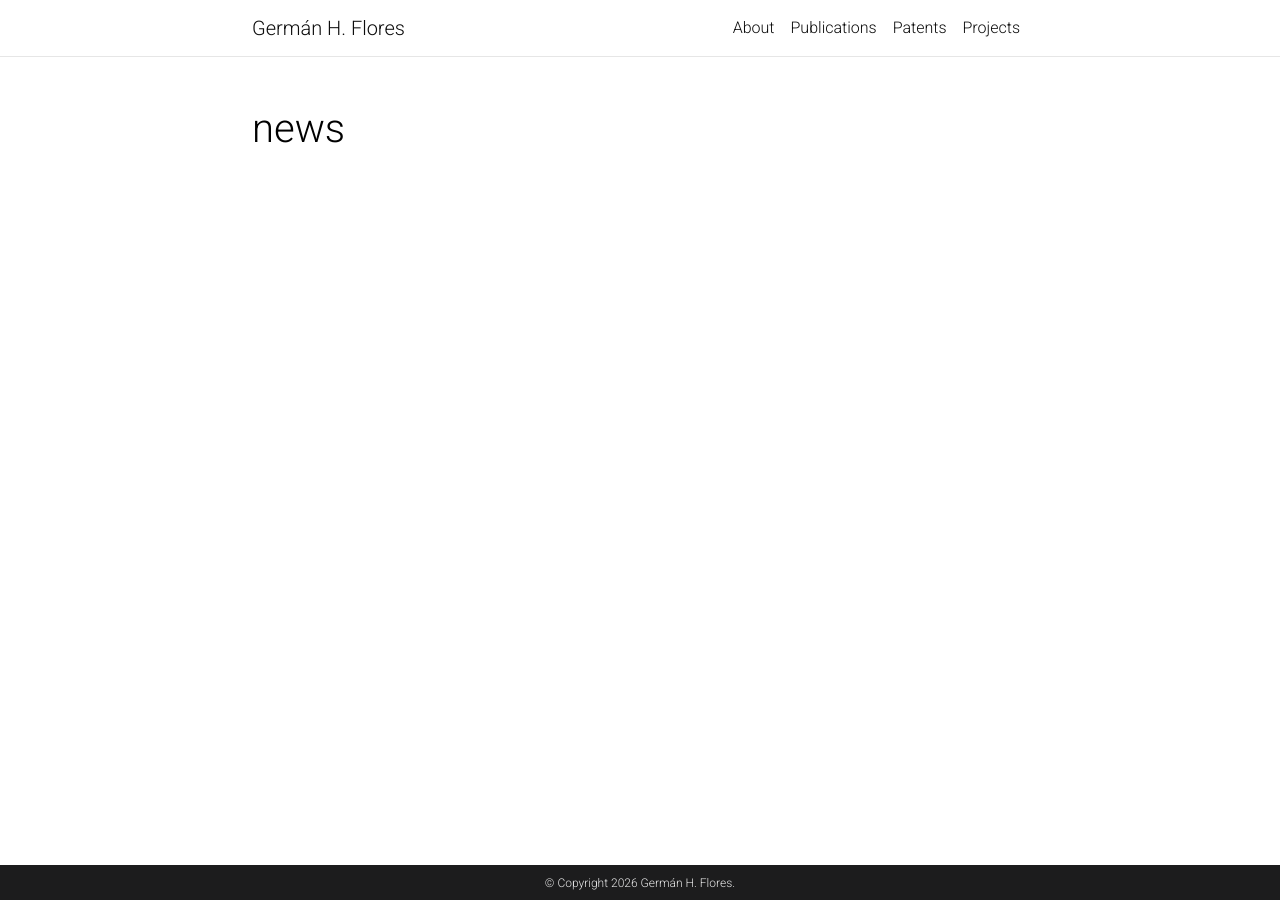
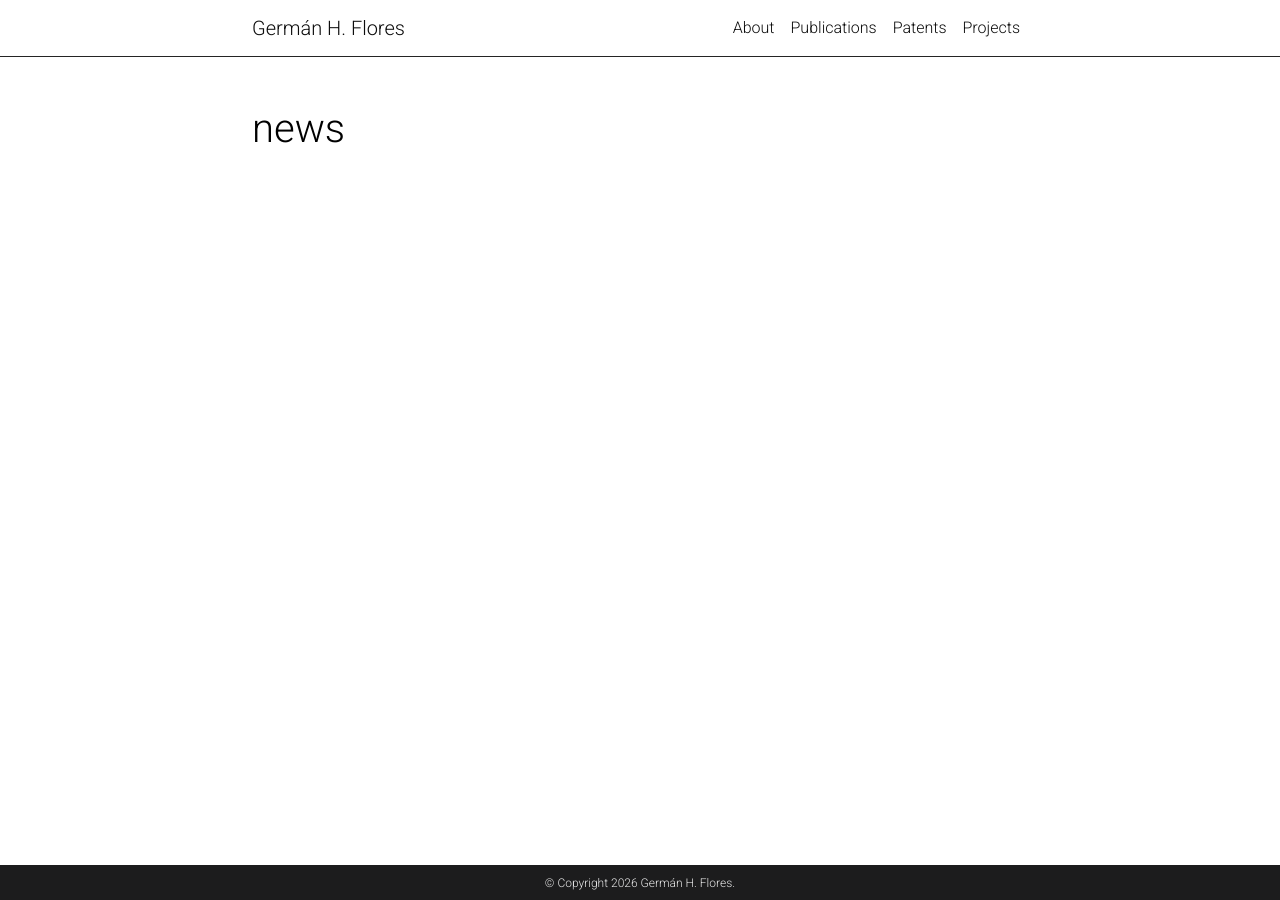
Before and after one commit to ghfloreslab/ghfloreslab.github.io, a Jekyll site: the page built from news.html, in a window 1280 px wide. Built offline with Jekyll 4.4.1, drawn with Linux system fonts in a browser that asks for light colours; comment, search, counter and statistics services are not loaded; a style sheet for code colours, icons or effects is not loaded.

Commit message:
fixed compatability isues and style of some elements

```diff
--- a/_sass/_themes.scss
+++ b/_sass/_themes.scss
@@ -13,7 +13,7 @@
   --global-footer-text-color: #{$grey-color-light};
   --global-footer-link-color: #{$white-color};
   --global-distill-app-color: #{$grey-color};
-  --global-divider-color: rgba(0,0,0,.1);
+  --global-divider-color: rgba(0,0,0,.9);
   --global-card-bg-color: #{$white-color};
 
   .fa-sun {
--- a/_sass/_variables.scss
+++ b/_sass/_variables.scss
@@ -2,7 +2,7 @@
  * Variables used throughout the theme.
  * To adjust anything, simply edit the variables below and rebuild the theme.
  ******************************************************************************/
-
+@use "sass:color";
 
 // Colors
 $red-color:           #FF3636 !default;
@@ -11,20 +11,20 @@
 $blue-color:          #0076df !default;
 $blue-color-dark:     #00369f !default;
 $cyan-color:          #2698BA !default;
-$light-cyan-color:    lighten($cyan-color, 25%);
+$light-cyan-color:    color.adjust($cyan-color, $lightness: 25%);//lighten($cyan-color, 25%);
 $green-color:         #00ab37 !default;
 $green-color-lime:    #B7D12A !default;
 $green-color-dark:    #009f06 !default;
 $green-color-light:   #ddffdd !default;
 $green-color-bright:  #11D68B !default;
 $purple-color:        #258DAF !default; //        #B509AC !default; af0000
-$light-purple-color:  lighten($purple-color, 25%);
+$light-purple-color:  color.adjust($purple-color, $lightness: 25%); //lighten($purple-color, 25%);
 $pink-color:          #f92080 !default;
 $pink-color-light:    #ffdddd !default;
 $yellow-color:        #efcc00 !default;
 
 $grey-color:          #828282 !default;
-$grey-color-light:    lighten($grey-color, 40%);
+$grey-color-light:    color.adjust($grey-color, $lightness: 40%); //lighten($grey-color, 40%);
 $grey-color-dark:     #1C1C1D;
 $grey-900:            #212529;
 
```
